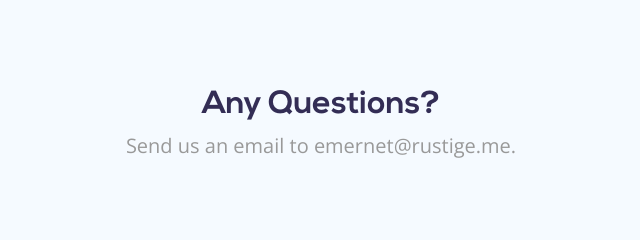
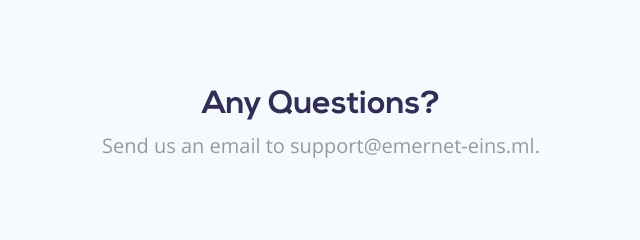
Before and after one commit to emernet-eins/website, a plain HTML site: page index.html in a window 1280 px wide. Shown: the part 4180-4420 px from the top of the page, 319-959 px from the left. Drawn offline with nearby package versions, Linux system fonts and the light colour scheme.

Commit message:
Update index.html

```diff
--- a/index.html
+++ b/index.html
@@ -325,7 +325,7 @@
                     <!--Title-->
                     <div class="section-title contact-title has-text-centered">
                         <h2 class="title is-spaced">Any Questions?</h2>
-                        <h3 class="subtitle">Send us an email to emernet@rustige.me.</h3>
+                        <h3 class="subtitle">Send us an email to support@emernet-eins.ml.</h3>
                     </div>
 
                     <!--Form subsection-->
```
